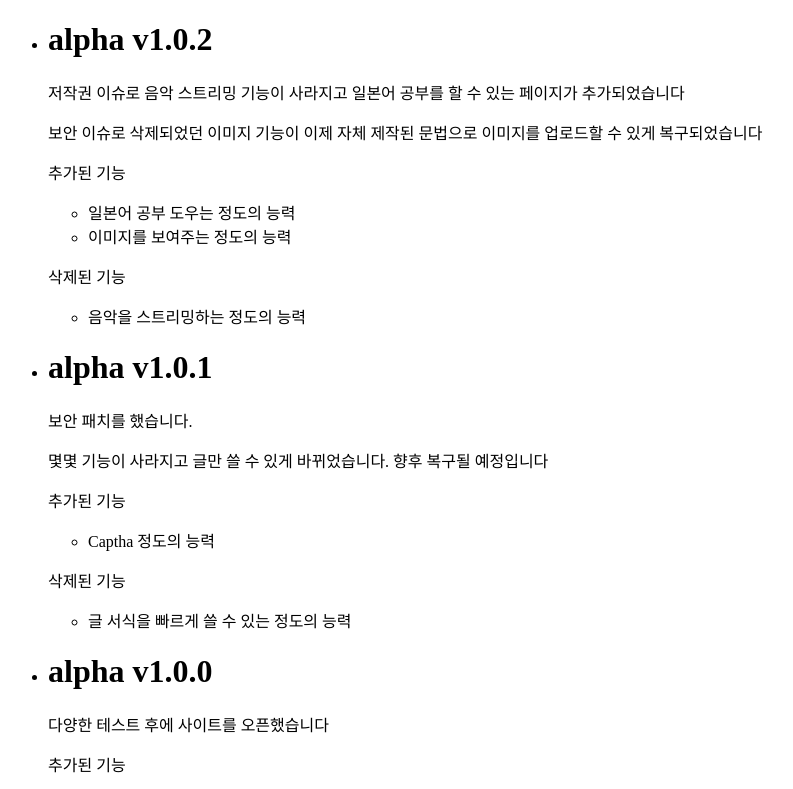
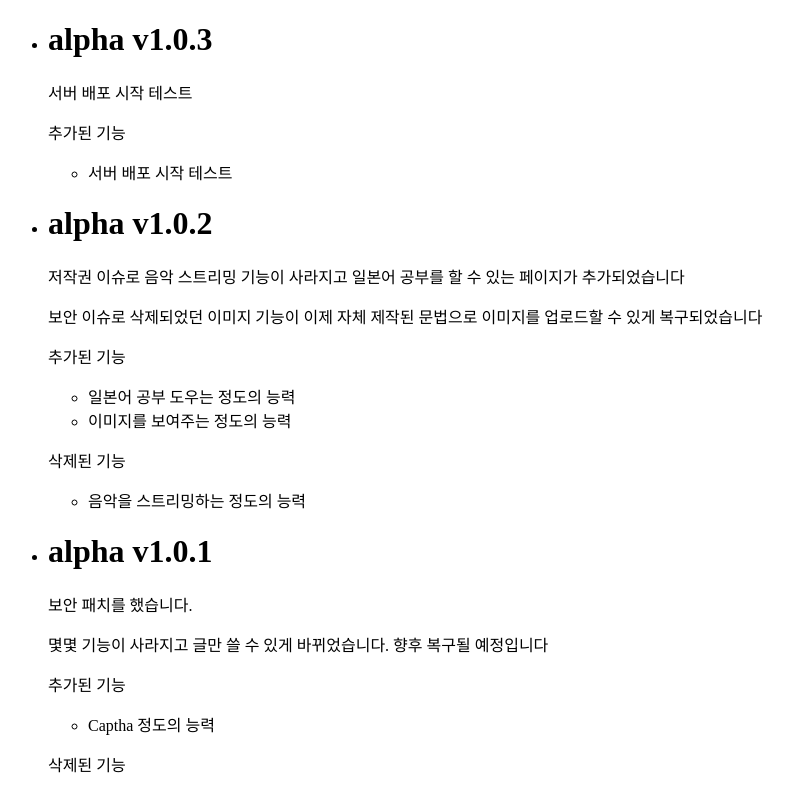
Before and after one commit to ensuta/expressjs, a website: page patchnote.html in a window 1280 px wide. Shown: the top 789 px of the page, without its empty margins (0-793 px from the left). Drawn offline with Linux system fonts and the light colour scheme.

Commit message:
update and test commit

```diff
--- a/patchnote.html
+++ b/patchnote.html
@@ -17,6 +17,15 @@
     <body>
         <div id="body-align">
             <ul>
+                <li>
+                    <h1>alpha v1.0.3</h1>
+                    <p>서버 배포 시작 테스트</p>
+
+                    <p>추가된 기능</p>
+                    <ul>
+                        <li>서버 배포 시작 테스트</li>
+                    </ul>
+                </li>
                 <li>
                     <h1>alpha v1.0.2</h1>
                     <p>저작권 이슈로 음악 스트리밍 기능이 사라지고 일본어 공부를 할 수 있는 페이지가 추가되었습니다</p>
```
